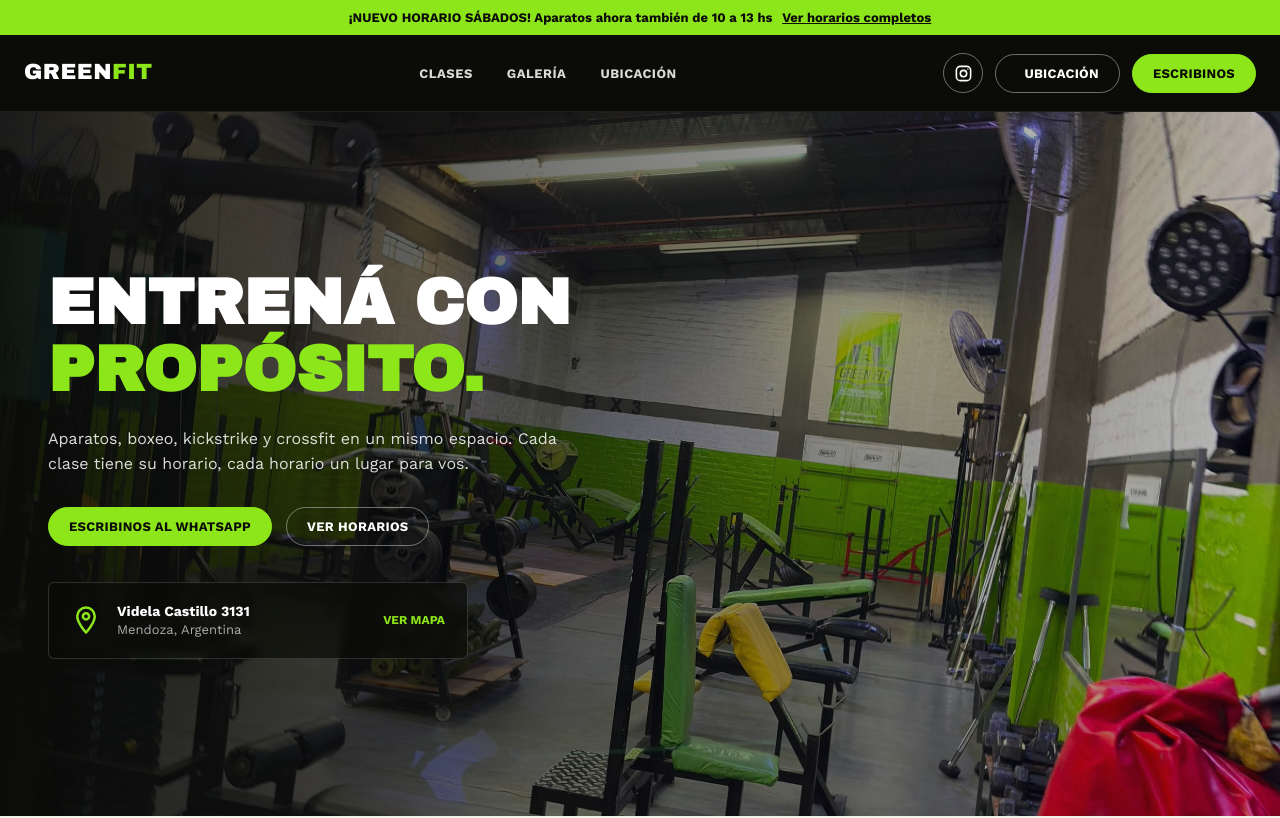
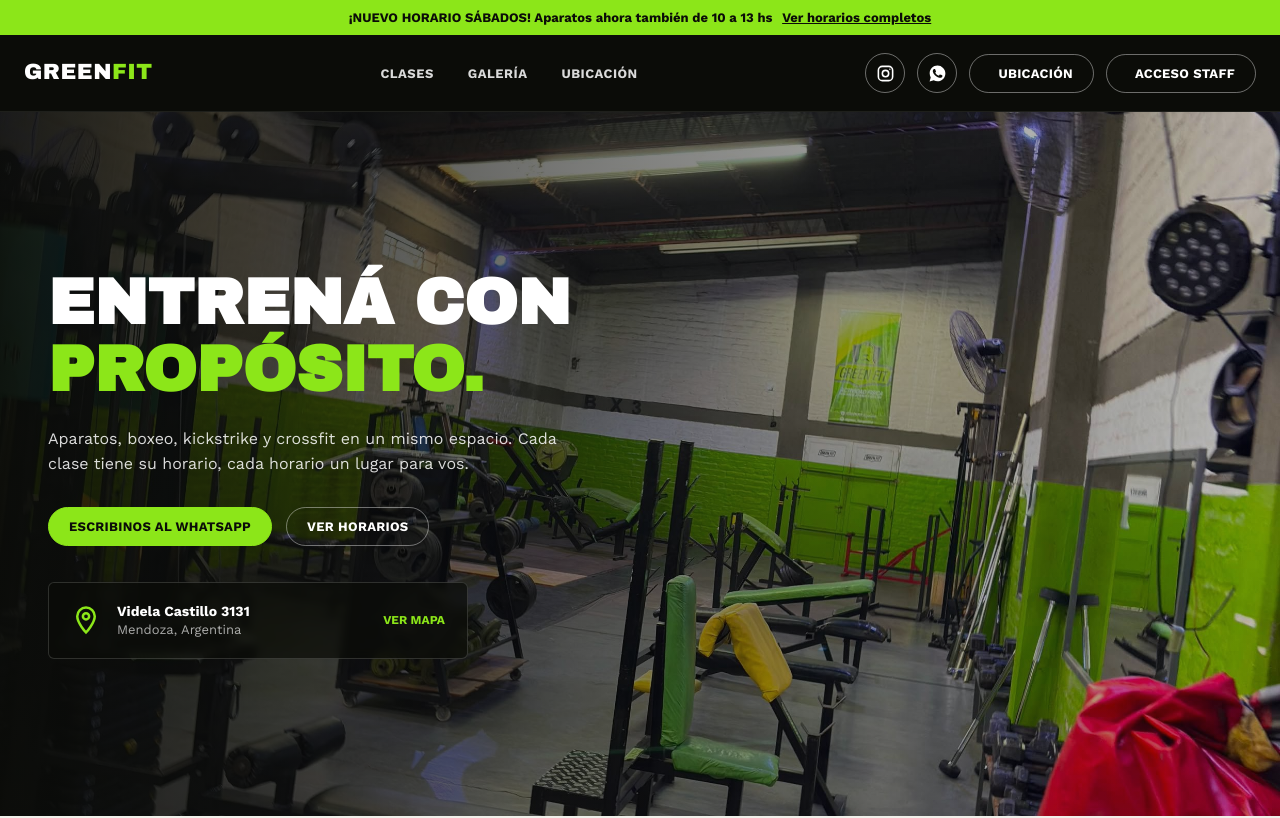
Before and after one commit to FacundoUria/Greenfit, a plain HTML site: page index.html in a window 1280 px wide. Shown: the top 818 px of the page. Drawn offline with nearby package versions, Linux system fonts and the light colour scheme.

Commit message:
Agregar favicon/branding del panel, icono de WhatsApp y acceso al panel de staff
Unifica el favicon y title con el panel de control, reemplaza el botón
de contacto genérico del header por el icono de WhatsApp junto al de
Instagram, y suma accesos al login del panel (header y footer).

```diff
--- a/index.html
+++ b/index.html
@@ -3,7 +3,8 @@
 <head>
 <meta charset="UTF-8">
 <meta name="viewport" content="width=device-width, initial-scale=1.0">
-<title>GREENFIT — Tu box. Tu ritmo. Tu mejor versión.</title>
+<link rel="icon" type="image/jpeg" href="img/favicon.jpg">
+<title>GreenFit — Tu Box de Entrenamiento</title>
 <style>
   @import url('https://fonts.googleapis.com/css2?family=Archivo+Black&family=Work+Sans:wght@400;500;600;700;800&family=JetBrains+Mono:wght@600;700&display=swap');
 
@@ -33,9 +34,9 @@
   nav ul{list-style:none;display:flex;gap:34px;}
   nav a{color:rgba(255,255,255,0.85);text-decoration:none;font-size:13px;font-weight:700;text-transform:uppercase;letter-spacing:0.5px; display:flex; align-items:center; gap:4px;}
   nav a:hover{color:var(--lime);}
-  .header-right{display:flex; align-items:center; gap:12px;}
+  .header-right{display:flex; align-items:center; gap:12px; flex-shrink:0;}
   .pill{
-    display:inline-flex; align-items:center; gap:8px; padding:11px 20px; border-radius:999px;
+    display:inline-flex; align-items:center; gap:8px; padding:11px 20px; border-radius:999px; white-space:nowrap; flex-shrink:0;
     font-weight:700; font-size:13px; text-transform:uppercase; letter-spacing:0.3px; text-decoration:none; border:1.5px solid rgba(255,255,255,0.4); color:var(--white);
   }
   .pill:hover{border-color:var(--lime); color:var(--lime);}
@@ -208,11 +209,17 @@
       <a class="icon-btn" href="https://www.instagram.com/green_fitargentina/" target="_blank" rel="noopener" aria-label="Instagram GreenFit">
         <svg viewBox="0 0 24 24" fill="none" stroke="currentColor" stroke-width="2"><rect x="3" y="3" width="18" height="18" rx="5"/><circle cx="12" cy="12" r="4"/><circle cx="17.5" cy="6.5" r="0.9" fill="currentColor" stroke="none"/></svg>
       </a>
+      <a class="icon-btn" href="https://wa.me/5492617139662" target="_blank" rel="noopener" aria-label="WhatsApp GreenFit">
+        <svg viewBox="0 0 24 24" fill="currentColor" stroke="none"><path d="M12.04 2C6.58 2 2.13 6.45 2.13 11.91c0 1.75.46 3.48 1.32 5.01L2 22l5.25-1.38c1.47.81 3.13 1.24 4.79 1.24h.01c5.46 0 9.91-4.45 9.91-9.91 0-2.65-1.03-5.14-2.91-7.01A9.816 9.816 0 0012.04 2zm5.87 14.03c-.25.7-1.45 1.34-2 1.43-.51.08-1.15.11-1.86-.12-.43-.14-.98-.32-1.69-.63-2.98-1.29-4.93-4.29-5.08-4.49-.15-.2-1.22-1.62-1.22-3.09 0-1.47.77-2.19 1.05-2.49.27-.3.6-.37.8-.37.2 0 .4 0 .57.01.18.01.43-.07.67.51.25.6.85 2.07.92 2.22.07.15.12.33.02.53-.09.2-.14.32-.28.49-.14.17-.3.38-.42.51-.14.15-.29.31-.12.6.17.3.76 1.25 1.63 2.02 1.12 1 2.06 1.31 2.36 1.46.3.15.48.13.65-.08.18-.2.75-.87.95-1.17.2-.3.4-.25.68-.15.28.1 1.77.84 2.08 1 .3.15.51.23.58.36.08.13.08.75-.17 1.45z"/></svg>
+      </a>
       <a class="pill" href="#contacto">
         <svg viewBox="0 0 24 24" fill="none" stroke="currentColor" stroke-width="2"><path d="M12 22s7-7.5 7-13a7 7 0 10-14 0c0 5.5 7 13 7 13z"/><circle cx="12" cy="9" r="2.5"/></svg>
         Ubicación
       </a>
-      <a class="pill pill-solid" href="https://wa.me/5492617139662" target="_blank" rel="noopener">Escribinos</a>
+      <a class="pill" href="https://greenfitadmin.netlify.app/login" target="_blank" rel="noopener" aria-label="Acceso Staff - Panel de Control">
+        <svg viewBox="0 0 24 24" fill="none" stroke="currentColor" stroke-width="2"><rect x="5" y="11" width="14" height="10" rx="2"/><path d="M8 11V7a4 4 0 018 0v4"/></svg>
+        Acceso Staff
+      </a>
     </div>
   </div>
 </header>
@@ -477,6 +484,7 @@
       <a href="#clases">Horarios</a>
       <a href="#galeria">Galería</a>
       <a href="#contacto">Ubicación</a>
+      <a href="https://greenfitadmin.netlify.app/login" target="_blank" rel="noopener">Panel de Administración</a>
     </div>
     <div class="footer-col footer-cta">
       <h4>Vení a entrenar hoy</h4>
```
Also changed, not shown: img/favicon.jpg (added).
